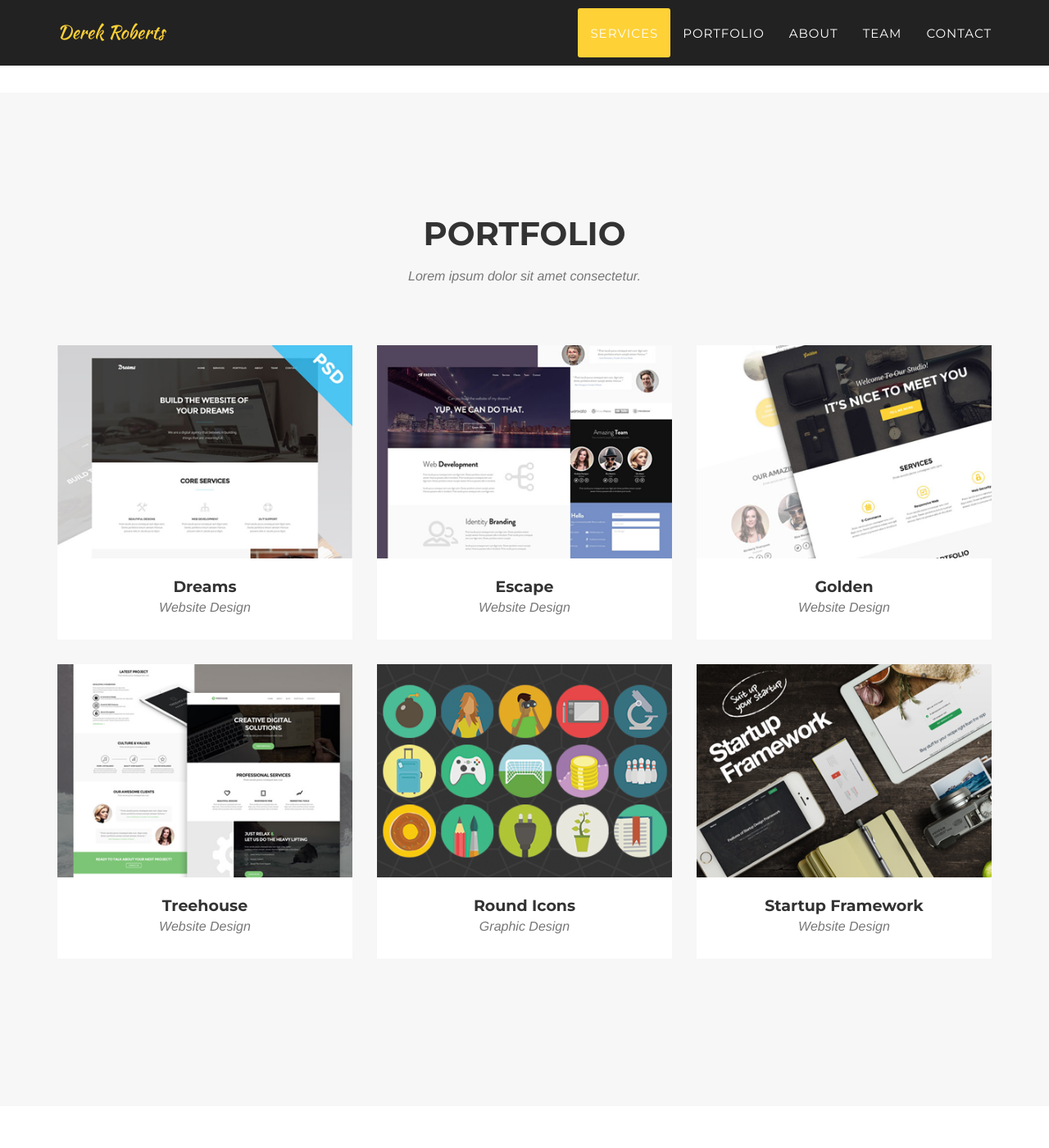
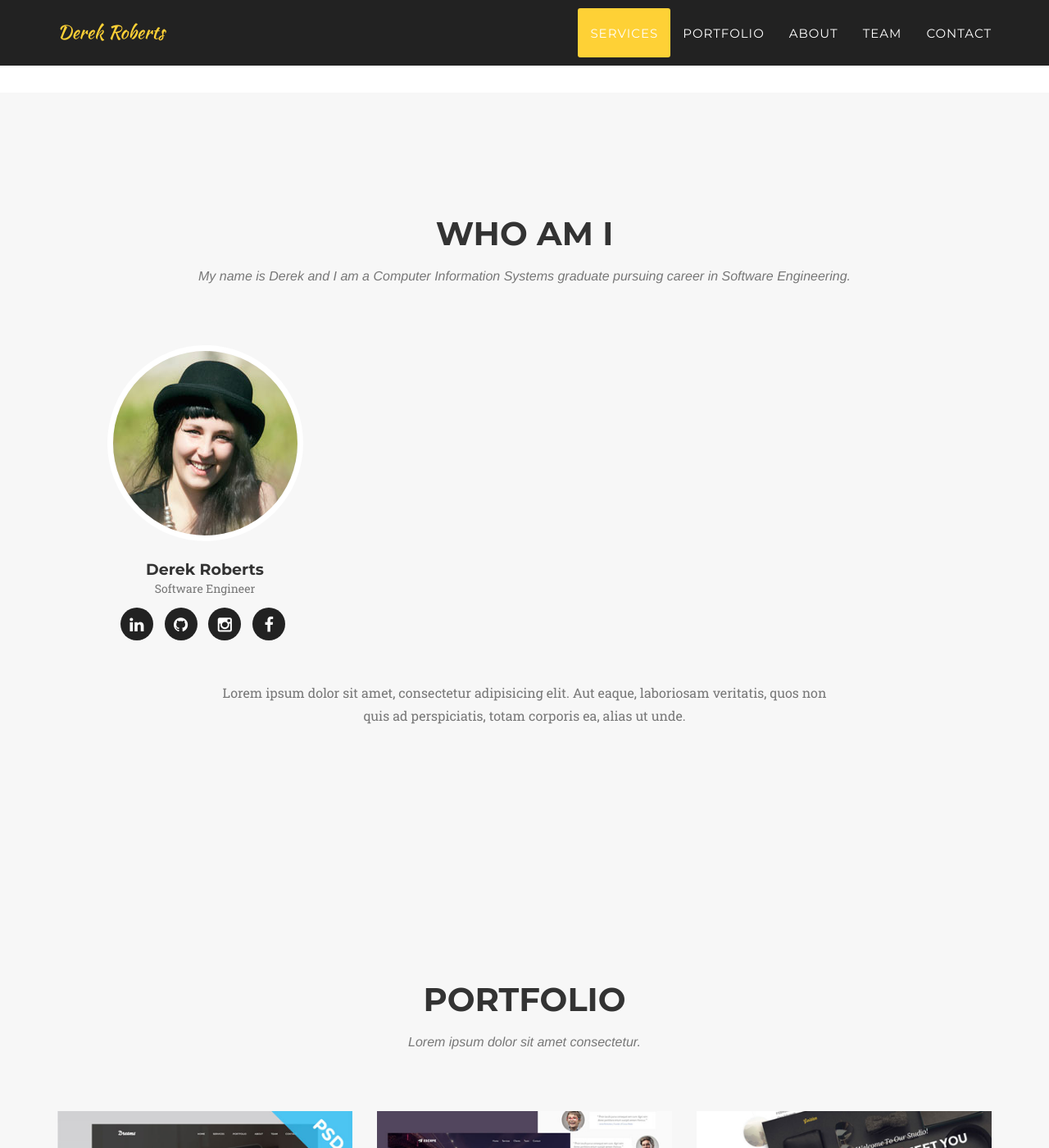
Before and after one commit to Derek-Roberts/Derek-Roberts.github.io, a Jekyll site: the page built from index.html, in a window 1280 px wide and 1400 px high, scrolled down 1357 px. Shown: the whole window at 82% size. Built offline with Jekyll 4.4.1, drawn with Linux system fonts in a browser that asks for light colours; some web fonts are replaced; some of the changed text lies outside the part shown.

Commit message:
Updated the header, team and default pages

```diff
--- a/_includes/clients.html
+++ /dev/null
@@ -1,27 +0,0 @@
-<!-- Clients Aside -->
-    <aside class="clients">
-        <div class="container">
-            <div class="row">
-                <div class="col-md-3 col-sm-6">
-                    <a href="#">
-                        <img src="img/logos/envato.jpg" class="img-responsive img-centered" alt="">
-                    </a>
-                </div>
-                <div class="col-md-3 col-sm-6">
-                    <a href="#">
-                        <img src="img/logos/designmodo.jpg" class="img-responsive img-centered" alt="">
-                    </a>
-                </div>
-                <div class="col-md-3 col-sm-6">
-                    <a href="#">
-                        <img src="img/logos/themeforest.jpg" class="img-responsive img-centered" alt="">
-                    </a>
-                </div>
-                <div class="col-md-3 col-sm-6">
-                    <a href="#">
-                        <img src="img/logos/creative-market.jpg" class="img-responsive img-centered" alt="">
-                    </a>
-                </div>
-            </div>
-        </div>
-    </aside>
--- a/_includes/contact.html
+++ b/_includes/contact.html
@@ -2,8 +2,8 @@
         <div class="container">
             <div class="row">
                 <div class="col-lg-12 text-center">
-                    <h2 class="section-heading">Contact Us</h2>
-                    <h3 class="section-subheading text-muted">Lorem ipsum dolor sit amet consectetur.</h3>
+                    <h2 class="section-heading">Contact Me</h2>
+                    <h3 class="section-subheading text-muted">I will try to get back to you as fast as I can.</h3>
                 </div>
             </div>
             <div class="row">
@@ -12,21 +12,21 @@
                         <div class="row">
                             <div class="col-md-6">
                                 <div class="control-group form-group">
-                                    <input type="text" class="form-control" placeholder="Your Name *" id="name" required data-validation-required-message="Please enter your name.">
+                                    <input type="text" class="form-control" placeholder="Your Name" id="name" required data-validation-required-message="Please enter your name.">
                                     <p class="help-block text-danger"></p>
                                 </div>
                                 <div class="control-group form-group">
-                                    <input type="email" class="form-control" placeholder="Your Email *" id="email" required data-validation-required-message="Please enter your email address.">
+                                    <input type="email" class="form-control" placeholder="Your Email" id="email" required data-validation-required-message="Please enter your email address.">
                                     <p class="help-block text-danger"></p>
                                 </div>
                                 <div class="control-group form-group">
-                                    <input type="tel" class="form-control" placeholder="Your Phone *" id="phone" required data-validation-required-message="Please enter your phone number.">
+                                    <input type="tel" class="form-control" placeholder="Your Phone" id="phone" required data-validation-required-message="Please enter your phone number.">
                                     <p class="help-block text-danger"></p>
                                 </div>
                             </div>
                             <div class="col-md-6">
                                 <div class="control-group form-group">
-                                    <textarea class="form-control" placeholder="Your Message *" id="message" required data-validation-required-message="Please enter a message."></textarea>
+                                    <textarea class="form-control" placeholder="Your Message" id="message" required data-validation-required-message="Please enter a message."></textarea>
                                     <p class="help-block text-danger"></p>
                                 </div>
                             </div>
--- a/_includes/header.html
+++ b/_includes/header.html
@@ -44,9 +44,9 @@
     <header>
         <div class="container">
             <div class="intro-text">
-                <div class="intro-lead-in">Welcome To Our Studio!</div>
-                <div class="intro-heading">It's Nice To Meet You</div>
-                <a href="#services" class="page-scroll btn btn-xl">Tell Me More</a>
+                <div class="intro-lead-in">Welcome.  Are you in need of a</div>
+                <div class="intro-heading">Software Engineer?</div>
+                <a href="#services" class="page-scroll btn btn-xl">Oh God Yes</a>
             </div>
         </div>
     </header>
--- a/_includes/team.html
+++ b/_includes/team.html
@@ -3,8 +3,8 @@
         <div class="container">
             <div class="row">
                 <div class="col-lg-12 text-center">
-                    <h2 class="section-heading">Our Amazing Team</h2>
-                    <h3 class="section-subheading text-muted">Lorem ipsum dolor sit amet consectetur.</h3>
+                    <h2 class="section-heading">Who am I</h2>
+                    <h3 class="section-subheading text-muted">My name is Derek and I am a Computer Information Systems graduate pursuing career in Software Engineering.</h3>
                 </div>
             </div>
             <div class="row">
--- a/_layouts/default.html
+++ b/_layouts/default.html
@@ -8,10 +8,9 @@
 
     {% include header.html %}
     {% include services.html %}
+    {% include team.html %}
     {% include portfolio_grid.html %}
     {% include about.html %}
-    {% include team.html %}
-    {% include clients.html %}
     {% include contact.html %}
     {% include footer.html %}
     {% include modals.html %}
```
Also changed, not shown: img/team/2.jpg (deleted), img/team/3.jpg (deleted).
